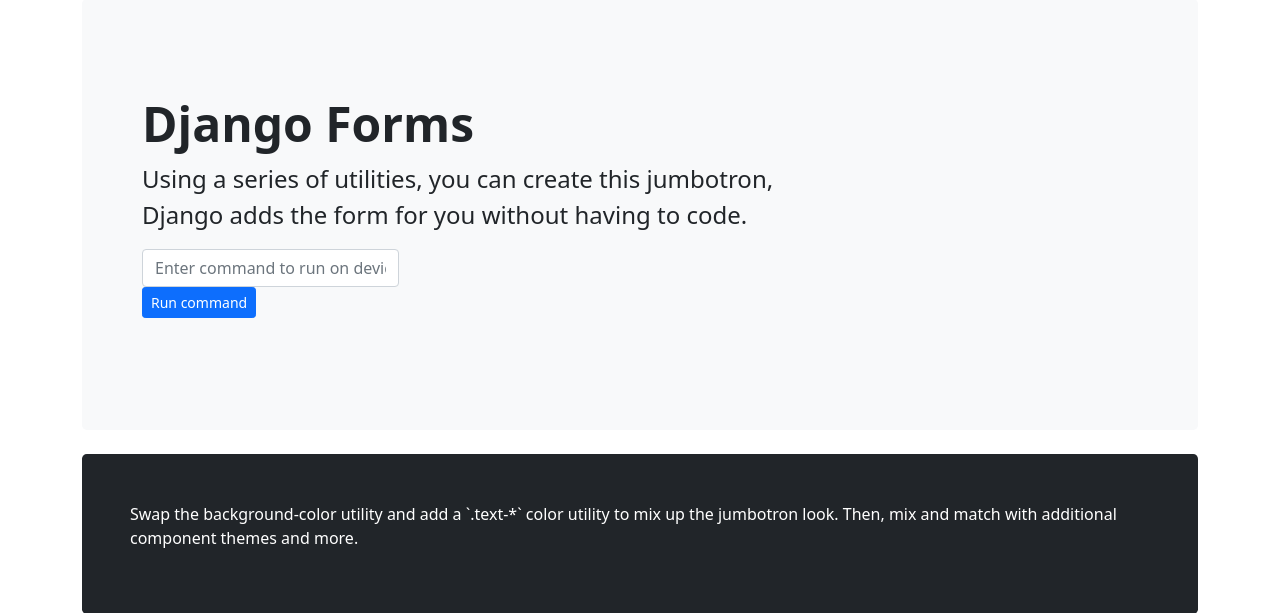
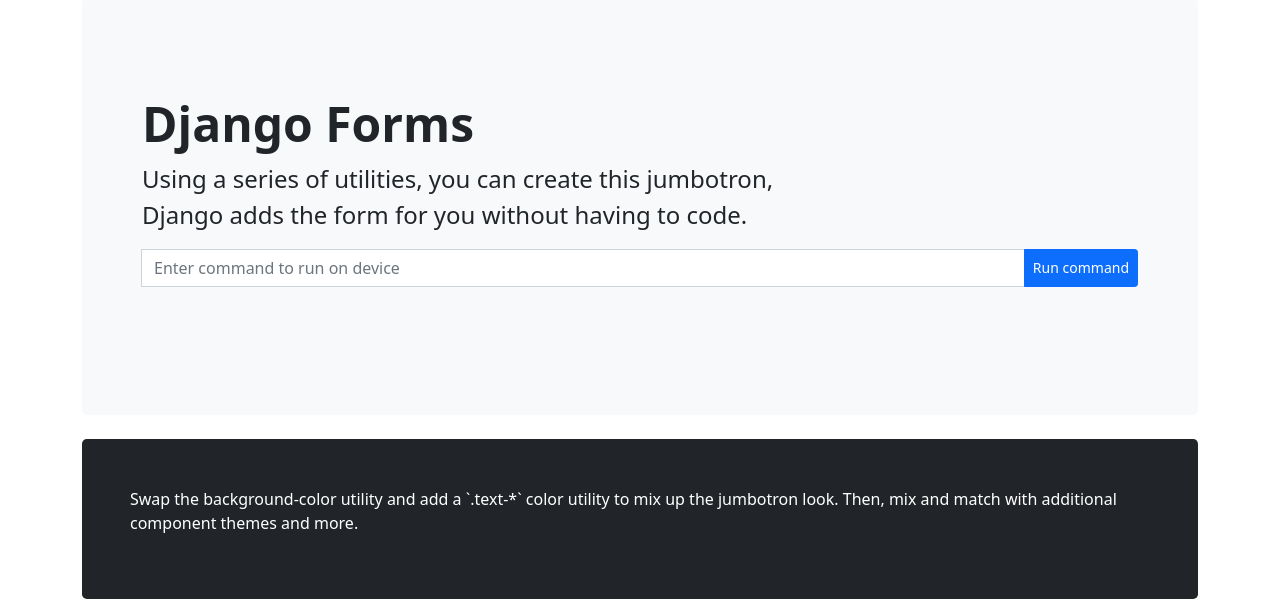
Before and after one commit to tisurai/django-networkautomation, a Django app: page / in a window 1280 px wide. Shown: the part 102-715 px from the top of the page. Run offline with Django 3.2, Linux system fonts and the light colour scheme.

Commit message:
Add form class

```diff
--- a/webconfigapp/templates/index.html
+++ b/webconfigapp/templates/index.html
@@ -5,7 +5,7 @@
       <h1 class="display-5 fw-bold">Django Forms</h1>
       <p class="col-md-8 fs-4">Using a series of utilities, you can create this jumbotron, Django adds the form for you without having to code. </p>
       <div class="input-group mb-3">
-        <form action="" method="post">
+        <form class="input-group mb-3" action="" method="post">
           {% csrf_token %}
           {{ form }}
           <button class="btn btn-primary btn-sm" type="submit" id="button-addon2">Run command</button>
```
